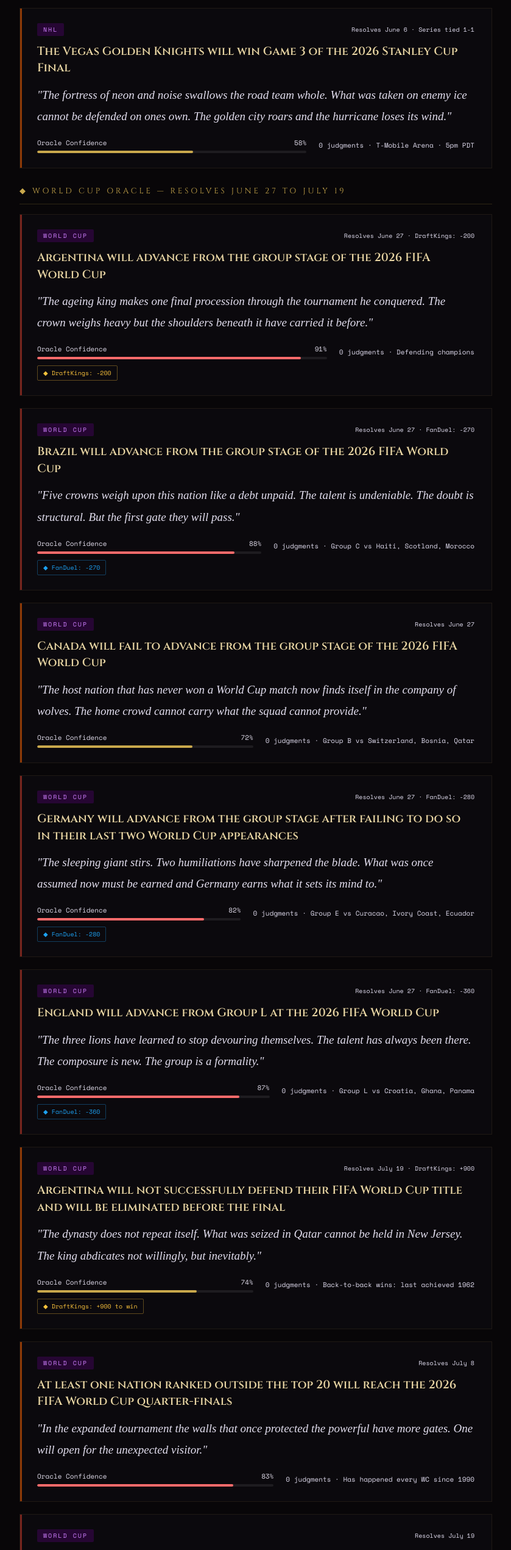
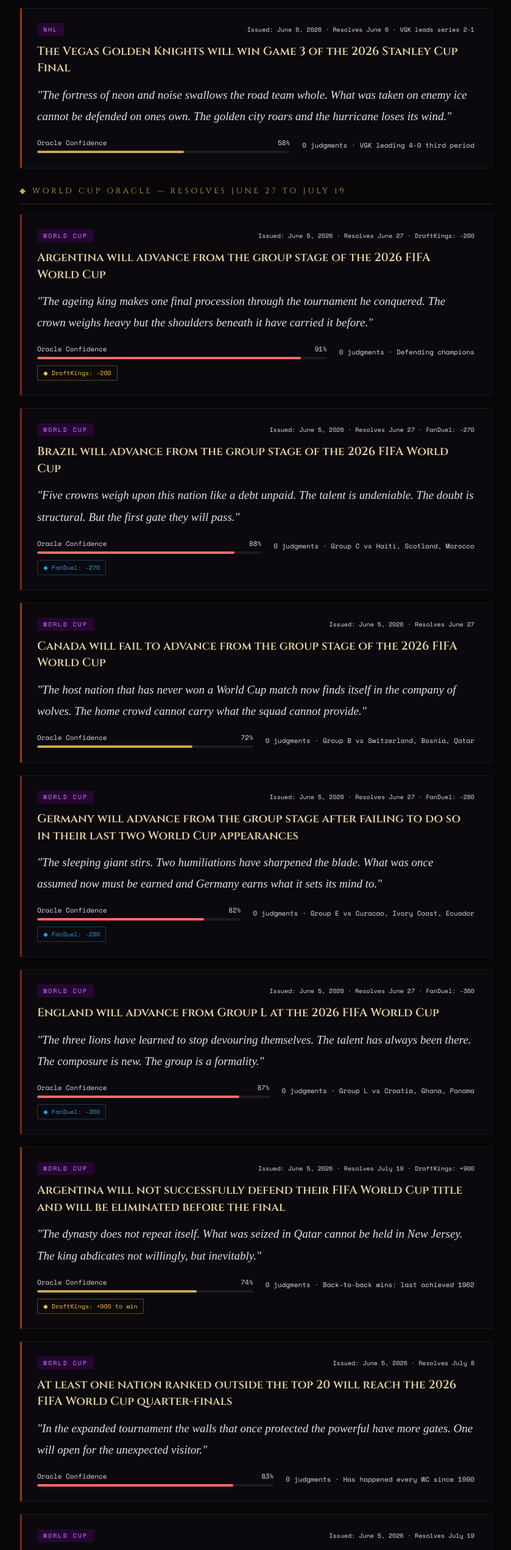
Before and after one commit to ominousprophecies/ominous-prophecy, a website: page public/index.html in a window 1280 px wide. Shown: the part 3902-6443 px from the top of the page at 61% size, without its empty margins (16-855 px from the left). Drawn offline with nearby package versions, Linux system fonts and the light colour scheme; a web font is replaced by a local one.

Commit message:
Update index.html

```diff
--- a/public/index.html
+++ b/public/index.html
@@ -374,17 +374,17 @@ footer{position:relative;z-index:10;border-top:1px solid rgba(201,168,76,.1);pad
       </div>
       <div style="margin:28px 0 16px;font-family:Cinzel,serif;font-size:13px;letter-spacing:.3em;color:#c9a84c;text-transform:uppercase;border-bottom:1px solid rgba(201,168,76,.2);padding-bottom:12px">&#9670; Stanley Cup Final — Game by Game</div>
       <div class="prophecy-card warning" onclick="openModal(8)">
-        <div class="card-meta"><span class="card-category cat-society">NHL</span><span class="card-date">Resolves June 6 · Series tied 1-1</span></div>
+        <div class="card-meta"><span class="card-category cat-society">NHL</span><span class="card-date">Issued: June 6, 2026 · Resolves June 6 · VGK leads series 2-1</span></div>
         <div class="card-title">The Vegas Golden Knights will win Game 3 of the 2026 Stanley Cup Final</div>
         <div class="card-excerpt">"The fortress of neon and noise swallows the road team whole. What was taken on enemy ice cannot be defended on ones own. The golden city roars and the hurricane loses its wind."</div>
         <div class="card-footer">
           <div class="probability-bar-wrap"><div class="prob-label"><span>Oracle Confidence</span><span>58%</span></div><div class="probability-bar"><div class="probability-fill fill-med" style="width:58%"></div></div></div>
-          <div class="card-votes">0 judgments · T-Mobile Arena · 5pm PDT</div>
+          <div class="card-votes">0 judgments · VGK leading 4-0 third period</div>
         </div>
       </div>
       <div style="margin:28px 0 16px;font-family:Cinzel,serif;font-size:13px;letter-spacing:.3em;color:#c9a84c;text-transform:uppercase;border-bottom:1px solid rgba(201,168,76,.2);padding-bottom:12px">&#9670; World Cup Oracle — Resolves June 27 to July 19</div>
       <div class="prophecy-card danger" onclick="openModal(8)">
-        <div class="card-meta"><span class="card-category cat-sport">World Cup</span><span class="card-date">Resolves June 27 · DraftKings: -200</span></div>
+        <div class="card-meta"><span class="card-category cat-sport">World Cup</span><span class="card-date">Issued: June 5, 2026 · Resolves June 27 · DraftKings: -200</span></div>
         <div class="card-title">Argentina will advance from the group stage of the 2026 FIFA World Cup</div>
         <div class="card-excerpt">"The ageing king makes one final procession through the tournament he conquered. The crown weighs heavy but the shoulders beneath it have carried it before."</div>
         <div class="card-footer">
@@ -396,7 +396,7 @@ footer{position:relative;z-index:10;border-top:1px solid rgba(201,168,76,.1);pad
         </div>
       </div>
       <div class="prophecy-card danger" onclick="openModal(9)">
-        <div class="card-meta"><span class="card-category cat-sport">World Cup</span><span class="card-date">Resolves June 27 · FanDuel: -270</span></div>
+        <div class="card-meta"><span class="card-category cat-sport">World Cup</span><span class="card-date">Issued: June 5, 2026 · Resolves June 27 · FanDuel: -270</span></div>
         <div class="card-title">Brazil will advance from the group stage of the 2026 FIFA World Cup</div>
         <div class="card-excerpt">"Five crowns weigh upon this nation like a debt unpaid. The talent is undeniable. The doubt is structural. But the first gate they will pass."</div>
         <div class="card-footer">
@@ -408,7 +408,7 @@ footer{position:relative;z-index:10;border-top:1px solid rgba(201,168,76,.1);pad
         </div>
       </div>
       <div class="prophecy-card warning" onclick="openModal(10)">
-        <div class="card-meta"><span class="card-category cat-society">World Cup</span><span class="card-date">Resolves June 27</span></div>
+        <div class="card-meta"><span class="card-category cat-society">World Cup</span><span class="card-date">Issued: June 5, 2026 · Resolves June 27</span></div>
         <div class="card-title">Canada will fail to advance from the group stage of the 2026 FIFA World Cup</div>
         <div class="card-excerpt">"The host nation that has never won a World Cup match now finds itself in the company of wolves. The home crowd cannot carry what the squad cannot provide."</div>
         <div class="card-footer">
@@ -417,7 +417,7 @@ footer{position:relative;z-index:10;border-top:1px solid rgba(201,168,76,.1);pad
         </div>
       </div>
       <div class="prophecy-card danger" onclick="openModal(11)">
-        <div class="card-meta"><span class="card-category cat-sport">World Cup</span><span class="card-date">Resolves June 27 · FanDuel: -280</span></div>
+        <div class="card-meta"><span class="card-category cat-sport">World Cup</span><span class="card-date">Issued: June 5, 2026 · Resolves June 27 · FanDuel: -280</span></div>
         <div class="card-title">Germany will advance from the group stage after failing to do so in their last two World Cup appearances</div>
         <div class="card-excerpt">"The sleeping giant stirs. Two humiliations have sharpened the blade. What was once assumed now must be earned and Germany earns what it sets its mind to."</div>
         <div class="card-footer">
@@ -429,7 +429,7 @@ footer{position:relative;z-index:10;border-top:1px solid rgba(201,168,76,.1);pad
         </div>
       </div>
       <div class="prophecy-card danger" onclick="openModal(12)">
-        <div class="card-meta"><span class="card-category cat-sport">World Cup</span><span class="card-date">Resolves June 27 · FanDuel: -360</span></div>
+        <div class="card-meta"><span class="card-category cat-sport">World Cup</span><span class="card-date">Issued: June 5, 2026 · Resolves June 27 · FanDuel: -360</span></div>
         <div class="card-title">England will advance from Group L at the 2026 FIFA World Cup</div>
         <div class="card-excerpt">"The three lions have learned to stop devouring themselves. The talent has always been there. The composure is new. The group is a formality."</div>
         <div class="card-footer">
@@ -441,7 +441,7 @@ footer{position:relative;z-index:10;border-top:1px solid rgba(201,168,76,.1);pad
         </div>
       </div>
       <div class="prophecy-card warning" onclick="openModal(13)">
-        <div class="card-meta"><span class="card-category cat-society">World Cup</span><span class="card-date">Resolves July 19 · DraftKings: +900</span></div>
+        <div class="card-meta"><span class="card-category cat-society">World Cup</span><span class="card-date">Issued: June 5, 2026 · Resolves July 19 · DraftKings: +900</span></div>
         <div class="card-title">Argentina will not successfully defend their FIFA World Cup title and will be eliminated before the final</div>
         <div class="card-excerpt">"The dynasty does not repeat itself. What was seized in Qatar cannot be held in New Jersey. The king abdicates not willingly, but inevitably."</div>
         <div class="card-footer">
@@ -453,7 +453,7 @@ footer{position:relative;z-index:10;border-top:1px solid rgba(201,168,76,.1);pad
         </div>
       </div>
       <div class="prophecy-card warning" onclick="openModal(14)">
-        <div class="card-meta"><span class="card-category cat-society">World Cup</span><span class="card-date">Resolves July 8</span></div>
+        <div class="card-meta"><span class="card-category cat-society">World Cup</span><span class="card-date">Issued: June 5, 2026 · Resolves July 8</span></div>
         <div class="card-title">At least one nation ranked outside the top 20 will reach the 2026 FIFA World Cup quarter-finals</div>
         <div class="card-excerpt">"In the expanded tournament the walls that once protected the powerful have more gates. One will open for the unexpected visitor."</div>
         <div class="card-footer">
@@ -462,7 +462,7 @@ footer{position:relative;z-index:10;border-top:1px solid rgba(201,168,76,.1);pad
         </div>
       </div>
       <div class="prophecy-card danger" onclick="openModal(15)">
-        <div class="card-meta"><span class="card-category cat-sport">World Cup</span><span class="card-date">Resolves July 19</span></div>
+        <div class="card-meta"><span class="card-category cat-sport">World Cup</span><span class="card-date">Issued: June 5, 2026 · Resolves July 19</span></div>
         <div class="card-title">The 2026 FIFA World Cup will produce more total goals than the 172 scored in the 2022 Qatar tournament</div>
         <div class="card-excerpt">"More nations. More matches. More hunger. The nets will strain under the weight of ambition unleashed. The arithmetic of expansion cannot be denied."</div>
         <div class="card-footer">
@@ -471,7 +471,7 @@ footer{position:relative;z-index:10;border-top:1px solid rgba(201,168,76,.1);pad
         </div>
       </div>
       <div class="prophecy-card warning" onclick="openModal(16)">
-        <div class="card-meta"><span class="card-category cat-sport">World Cup</span><span class="card-date">Resolves July 8 · DraftKings: +240 final</span></div>
+        <div class="card-meta"><span class="card-category cat-sport">World Cup</span><span class="card-date">Issued: June 5, 2026 · Resolves July 8 · DraftKings: +240 final</span></div>
         <div class="card-title">Spain will reach the 2026 FIFA World Cup semi-finals</div>
         <div class="card-excerpt">"The technicians of the beautiful game have built the most complete machine in the tournament. It does not rely on one man. It does not tire. It does not panic. It advances."</div>
         <div class="card-footer">
@@ -483,7 +483,7 @@ footer{position:relative;z-index:10;border-top:1px solid rgba(201,168,76,.1);pad
         </div>
       </div>
       <div class="prophecy-card warning" onclick="openModal(17)">
-        <div class="card-meta"><span class="card-category cat-society">World Cup</span><span class="card-date">Resolves July 8</span></div>
+        <div class="card-meta"><span class="card-category cat-society">World Cup</span><span class="card-date">Issued: June 5, 2026 · Resolves July 8</span></div>
         <div class="card-title">Lionel Messi will score at least one goal in the 2026 FIFA World Cup his final tournament</div>
         <div class="card-excerpt">"The greatest does not exit without one final statement. The story is too perfectly written for the pen to run dry at the last page."</div>
         <div class="card-footer">
@@ -493,7 +493,7 @@ footer{position:relative;z-index:10;border-top:1px solid rgba(201,168,76,.1);pad
       </div>
       <div style="margin:28px 0 16px;font-family:Cinzel,serif;font-size:13px;letter-spacing:.3em;color:#c9a84c;text-transform:uppercase;border-bottom:1px solid rgba(201,168,76,.2);padding-bottom:12px">&#9670; Climate · Health · Energy</div>
       <div class="prophecy-card danger" onclick="openModal(18)">
-        <div class="card-meta"><span class="card-category cat-climate">Climate</span><span class="card-date">Resolves Dec 31, 2026</span></div>
+        <div class="card-meta"><span class="card-category cat-climate">Climate</span><span class="card-date">Issued: June 5, 2026 · Resolves Dec 31, 2026</span></div>
         <div class="card-title">El Nino conditions in 2026 will make this year one of the three hottest on record globally</div>
         <div class="card-excerpt">"The great Pacific exhales its stored heat upon the world. What was accumulating beneath the surface now rises. The thermometer reads what no previous generation has witnessed."</div>
         <div class="card-footer">
@@ -502,7 +502,7 @@ footer{position:relative;z-index:10;border-top:1px solid rgba(201,168,76,.1);pad
         </div>
       </div>
       <div class="prophecy-card warning" onclick="openModal(19)">
-        <div class="card-meta"><span class="card-category cat-health">Health</span><span class="card-date">Resolves Dec 31, 2026</span></div>
+        <div class="card-meta"><span class="card-category cat-health">Health</span><span class="card-date">Issued: June 5, 2026 · Resolves Dec 31, 2026</span></div>
         <div class="card-title">The 2026 Ebola outbreak in the DRC will spread to at least three additional countries before being contained</div>
         <div class="card-excerpt">"The ancient fever walks again through the great forest. The borders drawn on maps mean nothing to what moves through blood and breath."</div>
         <div class="card-footer">
@@ -511,7 +511,7 @@ footer{position:relative;z-index:10;border-top:1px solid rgba(201,168,76,.1);pad
         </div>
       </div>
       <div class="prophecy-card neutral" onclick="openModal(20)">
-        <div class="card-meta"><span class="card-category cat-energy">Energy</span><span class="card-date">Resolves Dec 31, 2026</span></div>
+        <div class="card-meta"><span class="card-category cat-energy">Energy</span><span class="card-date">Issued: June 6, 2026 · Resolves Dec 31, 2026</span></div>
         <div class="card-title">Brent crude oil will fall below 85 dollars per barrel before the end of 2026 as Middle East supply normalises</div>
         <div class="card-excerpt">"The black tide that surged when the narrow gate closed will recede as the gate reopens. What fear inflated normalcy deflates. The price of fire returns toward earth."</div>
         <div class="card-footer">
```
